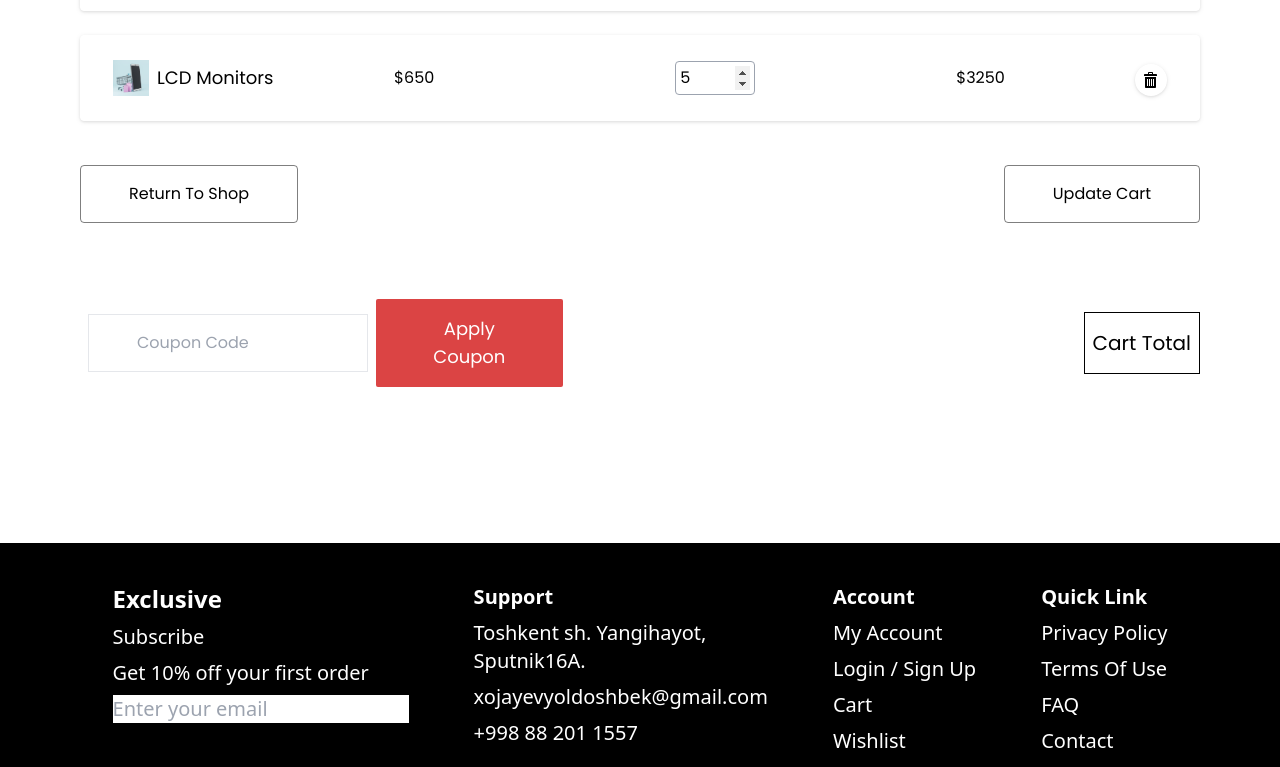
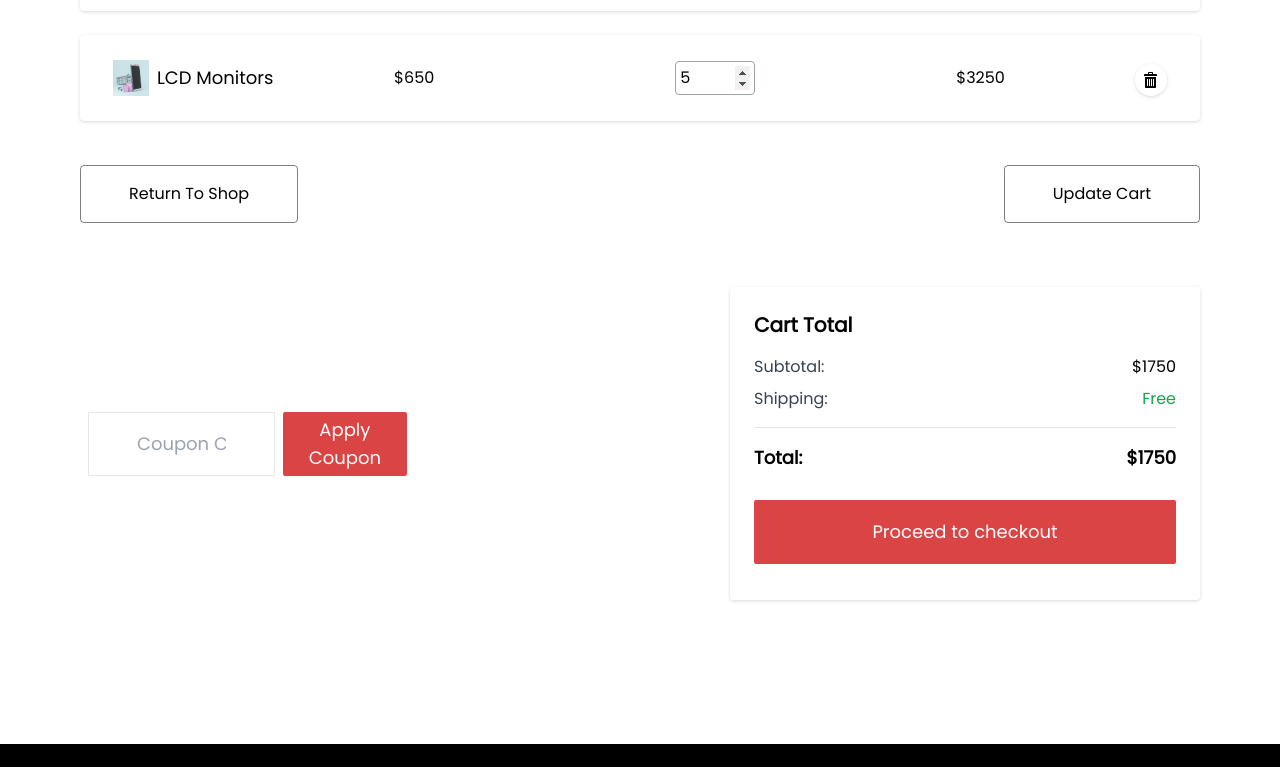
Before and after one commit to Khojayev12/ITBCW2-web, a React (Create React App) app: page /cart in a window 1280 px wide. Shown: the part 555-1322 px from the top of the page. Built offline with nearby package versions, Linux system fonts and the light colour scheme.

Commit message:
Cart page done

```diff
--- a/src/pages/cart.jsx
+++ b/src/pages/cart.jsx
@@ -25,15 +25,31 @@ function Cart() {
             </div>
             <div className="w-full my-16 flex flex-row justify-between items-center" >
                 <div className="inline-flex flex-row w-1/2 items-center" >
-                    <input type="text" placeholder="Coupon Code" className="w-3/6 mx-2 border px-12 py-4"/>
+                    <input type="text" placeholder="Coupon Code"  className="w-3/6 mx-2 border px-12 py-4 text-lg h-16"/>
                     <button
-                        className="login-btn flex  text-lg  bg-c-button2 text-white rounded-sm w-2/6 my-3 px-12 py-4 items-center justify-center hover:bg-c-hover-button2">
+                        className="login-btn flex  text-lg  bg-c-button2 text-white rounded-sm w-2/6 my-3 px-12 py-1 h-16 items-center justify-center hover:bg-c-hover-button2">
                         Apply Coupon
                     </button>
                 </div>
-                <div className="inline-flex flex-end">
-                    <div className="border border-black px-2 py-4" >
-                        <div className="text-xl text-black">Cart Total</div>
+                <div className="inline-flex w-full justify-end ">
+                    <div className="p-6 bg-white drop-shadow rounded w-[470px] ">
+                        <h2 className="text-xl font-semibold mb-4">Cart Total</h2>
+                        <div className="flex justify-between mb-2">
+                            <span className="text-gray-700">Subtotal:</span>
+                            <span className="font-medium">$1750</span>
+                        </div>
+                        <div className="flex justify-between mb-2">
+                            <span className="text-gray-700">Shipping:</span>
+                            <span className="font-medium text-green-600">Free</span>
+                        </div>
+                        <hr className="my-4" />
+                        <div className="flex justify-between text-lg font-bold mb-4">
+                            <span>Total:</span>
+                            <span>$1750</span>
+                        </div>
+                        <button className="w-full text-lg  bg-c-button2 text-white rounded-sm my-3 px-12 py-1 h-16 items-center justify-center hover:bg-c-hover-button2">
+                            Proceed to checkout
+                        </button>
                     </div>
                 </div>
             </div>
```
